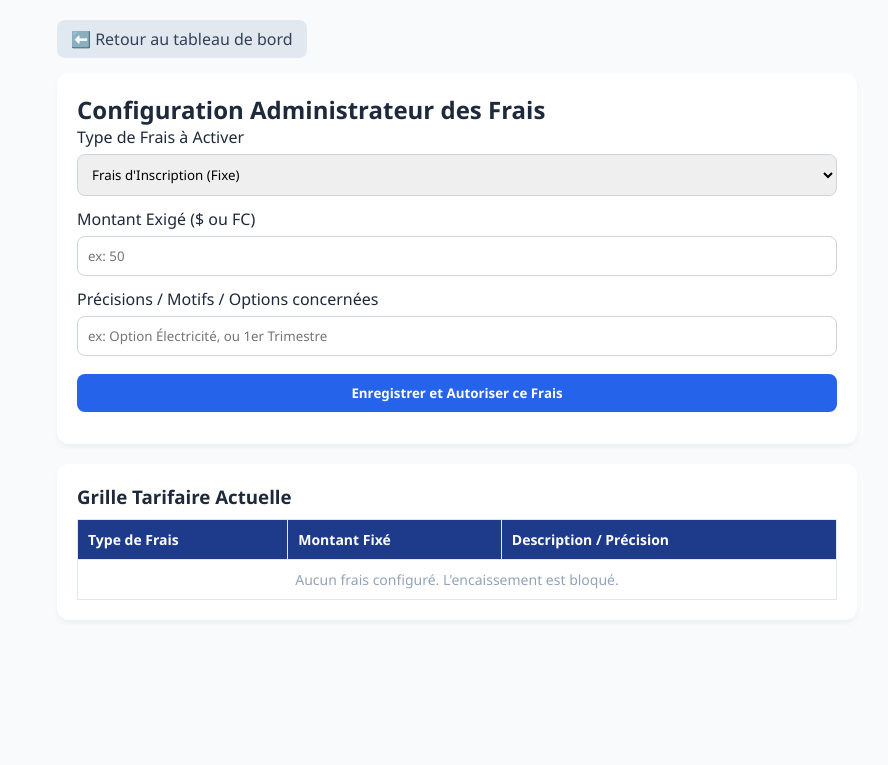
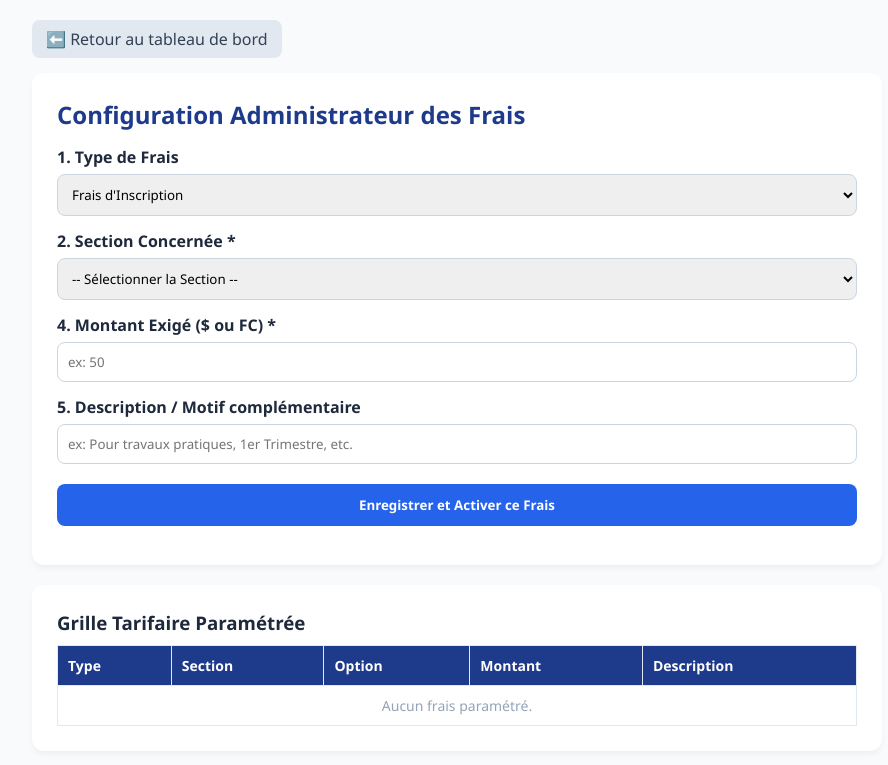
Before and after one commit to osemwanza-ai/gestion-la-charite, a Flask app: page /admin in a window 1280 px wide. Shown: the top 765 px of the page, without its empty margins (183-1071 px from the left). Run offline with Flask 3, Linux system fonts and the light colour scheme.

Commit message:
Update admin.html

```diff
--- a/templates/admin.html
+++ b/templates/admin.html
@@ -7,14 +7,15 @@
     <style>
         * { box-sizing: border-box; font-family: 'Segoe UI', sans-serif; margin: 0; padding: 0; }
         body { background-color: #f8fafc; color: #1e293b; padding: 20px; }
-        .container { max-width: 800px; margin: 0 auto; }
-        .box { background: white; padding: 20px; border-radius: 12px; box-shadow: 0 4px 6px -1px rgba(0,0,0,0.05); margin-bottom: 20px; }
-        input, select, button { width: 100%; padding: 10px; margin-top: 6px; margin-bottom: 12px; border: 1px solid #cbd5e1; border-radius: 8px; }
-        button { background: #2563eb; color: white; border: none; font-weight: bold; cursor: pointer; }
+        .container { max-width: 850px; margin: 0 auto; }
+        .box { background: white; padding: 25px; border-radius: 12px; box-shadow: 0 4px 6px -1px rgba(0,0,0,0.05); margin-bottom: 20px; }
+        input, select, button { width: 100%; padding: 10px; margin-top: 6px; margin-bottom: 14px; border: 1px solid #cbd5e1; border-radius: 8px; }
+        button { background: #2563eb; color: white; border: none; font-weight: bold; cursor: pointer; padding: 12px; }
         .btn-back { display: inline-block; padding: 8px 14px; background: #e2e8f0; color: #334155; text-decoration: none; border-radius: 8px; margin-bottom: 15px; }
         table { width: 100%; border-collapse: collapse; margin-top: 10px; }
         th, td { border: 1px solid #e2e8f0; padding: 10px; text-align: left; font-size: 14px; }
         th { background-color: #1e3a8a; color: white; }
+        #div-option { display: none; background: #f1f5f9; padding: 12px; border-radius: 8px; margin-bottom: 14px; border-left: 4px solid #2563eb; }
     </style>
 </head>
 <body>
@@ -22,51 +23,87 @@
     <a href="/" class="btn-back">⬅️ Retour au tableau de bord</a>
 
     <div class="box">
-        <h2>Configuration Administrateur des Frais</h2>
+        <h2 style="margin-bottom: 15px; color: #1e3a8a;">Configuration Administrateur des Frais</h2>
         <form method="POST">
-            <label>Type de Frais à Activer</label>
+            <label><strong>1. Type de Frais</strong></label>
             <select name="type_frais" required>
-                <option value="INSCRIPTION">Frais d'Inscription (Fixe)</option>
-                <option value="MINERVAL">Frais Scolaire Minerval</option>
-                <option value="TECHNIQUE">Frais Technique (Secondaire/Humanités)</option>
-                <option value="CONNEXE">Frais Connexes (Divers)</option>
+                <option value="INSCRIPTION">Frais d'Inscription</option>
+                <option value="MINERVAL">Frais Scolaire (Minerval)</option>
+                <option value="TECHNIQUE">Frais Technique</option>
+                <option value="CONNEXE">Frais Connexe</option>
             </select>
 
-            <label>Montant Exigé ($ ou FC)</label>
+            <label><strong>2. Section Concernée *</strong></label>
+            <select name="section" id="select-section" required onchange="verifierSection()">
+                <option value="">-- Sélectionner la Section --</option>
+                <option value="Maternelle">Maternelle</option>
+                <option value="Primaire">Primaire</option>
+                <option value="Secondaire">Secondaire</option>
+                <option value="Humanités">Humanités</option>
+            </select>
+
+            <!-- CHAMP DYNAMIQUE OPTION (Visible uniquement pour Secondaire & Humanités) -->
+            <div id="div-option">
+                <label style="color: #1e3a8a;"><strong>3. Préciser l'Option / Section Technique *</strong></label>
+                <input type="text" name="option" id="input-option" placeholder="ex: Électricité, Commerciale & Gestion, Coupe & Couture, Pédagogie...">
+            </div>
+
+            <label><strong>4. Montant Exigé ($ ou FC) *</strong></label>
             <input type="number" step="0.01" name="montant" required placeholder="ex: 50">
 
-            <label>Précisions / Motifs / Options concernées</label>
-            <input type="text" name="description" placeholder="ex: Option Électricité, ou 1er Trimestre">
+            <label><strong>5. Description / Motif complémentaire</strong></label>
+            <input type="text" name="description" placeholder="ex: Pour travaux pratiques, 1er Trimestre, etc.">
 
-            <button type="submit">Enregistrer et Autoriser ce Frais</button>
+            <button type="submit">Enregistrer et Activer ce Frais</button>
         </form>
     </div>
 
     <div class="box">
-        <h3>Grille Tarifaire Actuelle</h3>
+        <h3>Grille Tarifaire Paramétrée</h3>
         <table>
             <thead>
                 <tr>
-                    <th>Type de Frais</th>
-                    <th>Montant Fixé</th>
-                    <th>Description / Précision</th>
+                    <th>Type</th>
+                    <th>Section</th>
+                    <th>Option</th>
+                    <th>Montant</th>
+                    <th>Description</th>
                 </tr>
             </thead>
             <tbody>
                 {% for f in frais %}
                 <tr>
                     <td><strong>{{ f.type_frais }}</strong></td>
+                    <td>{{ f.section }}</td>
+                    <td>{{ f.option or '-' }}</td>
                     <td>{{ f.montant }}</td>
                     <td>{{ f.description or '-' }}</td>
                 </tr>
                 {% else %}
                 <tr>
-                    <td colspan="3" style="text-align: center; color: #94a3b8;">Aucun frais configuré. L'encaissement est bloqué.</td>
+                    <td colspan="5" style="text-align: center; color: #94a3b8;">Aucun frais paramétré.</td>
                 </tr>
                 {% endfor %}
             </tbody>
         </table>
     </div>
 </div>
+
+<script>
+function verifierSection() {
+    var sectionSelect = document.getElementById("select-section").value;
+    var divOption = document.getElementById("div-option");
+    var inputOption = document.getElementById("input-option");
+
+    if (sectionSelect === "Secondaire" || sectionSelect === "Humanités") {
+        divOption.style.display = "block";
+        inputOption.setAttribute("required", "required");
+    } else {
+        divOption.style.display = "none";
+        inputOption.removeAttribute("required");
+        inputOption.value = "";
+    }
+}
+</script>
 </body>
 </html>
```
